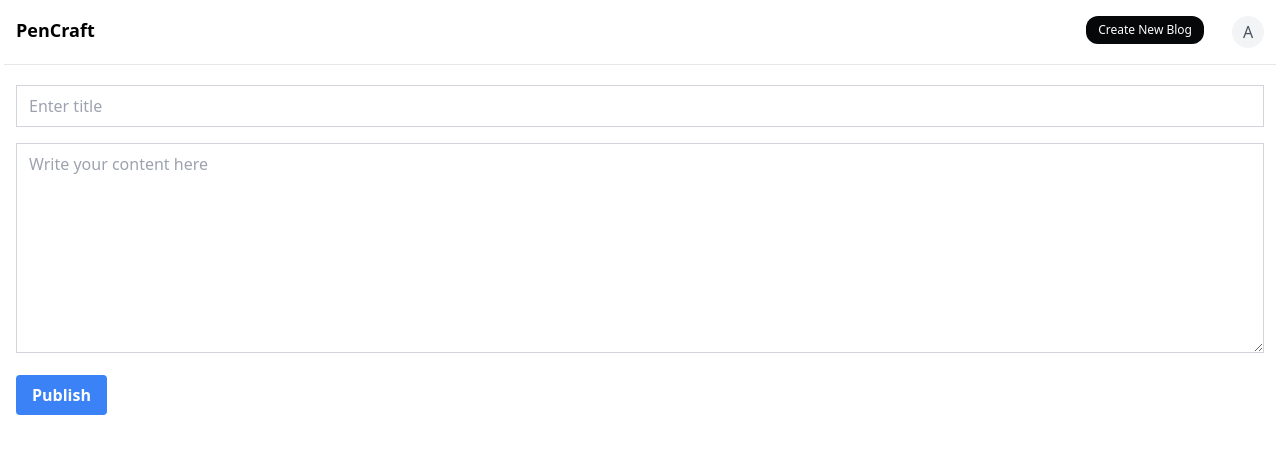
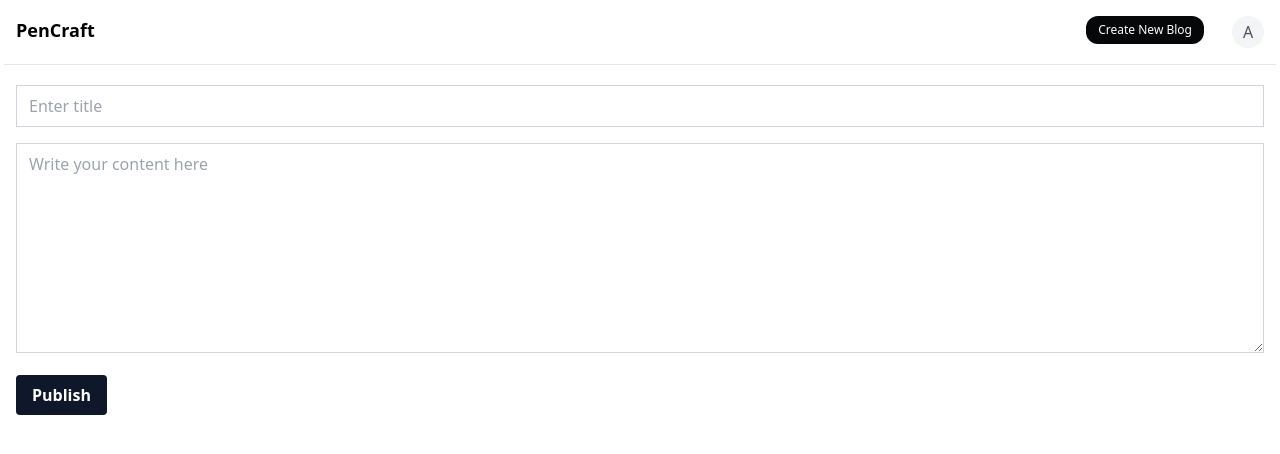
Before and after one commit to AkshitLakhera/PenCraft-Full-Stack-Blogging-Application, a React (Vite) app in the folder frontend/: page /publish in a window 1280 px wide. Shown: the top 454 px of the page. Built offline with nearby package versions, Linux system fonts and the light colour scheme.

Commit message:
vercel config added

```diff
--- a/frontend/src/pages/Publish.tsx
+++ b/frontend/src/pages/Publish.tsx
@@ -38,18 +38,18 @@ export const Publish = () => {
           value={title}
           onChange={handleTitleChange}
           placeholder="Enter title"
-          className="border border-gray-300 rounded-md px-3 py-2 mb-4 w-full"
+          className="border border-gray-300 rounded-md px-3 py-2 mb-4 w-full focus outline-none"
         />
         <textarea
           value={content}
           onChange={handleContentChange}
           placeholder="Write your content here"
           rows={8}
-          className="border border-gray-300 rounded-md px-3 py-2 w-full"
+          className="border border-gray-300 rounded-md px-3 py-2 w-full focus outline-none"
         />
         <button
           onClick={handleSubmit}
-          className="bg-blue-500 hover:bg-blue-600 text-white font-bold py-2 px-4 rounded mt-4"
+          className="bg-slate-900 hover:bg-slate-700 text-white font-bold py-2 px-4 rounded mt-4"
         >
           Publish
         </button>
```
Also changed, not shown: frontend/vercel.json (added).
